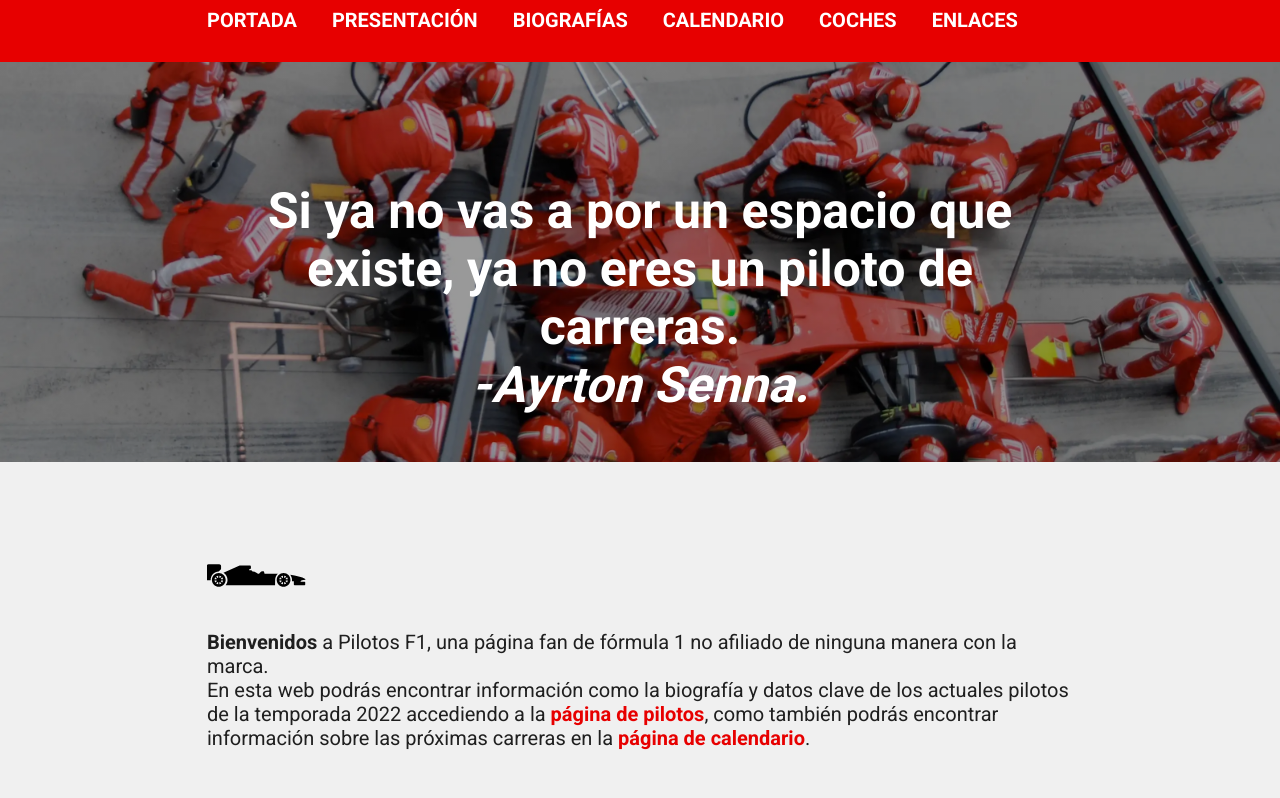
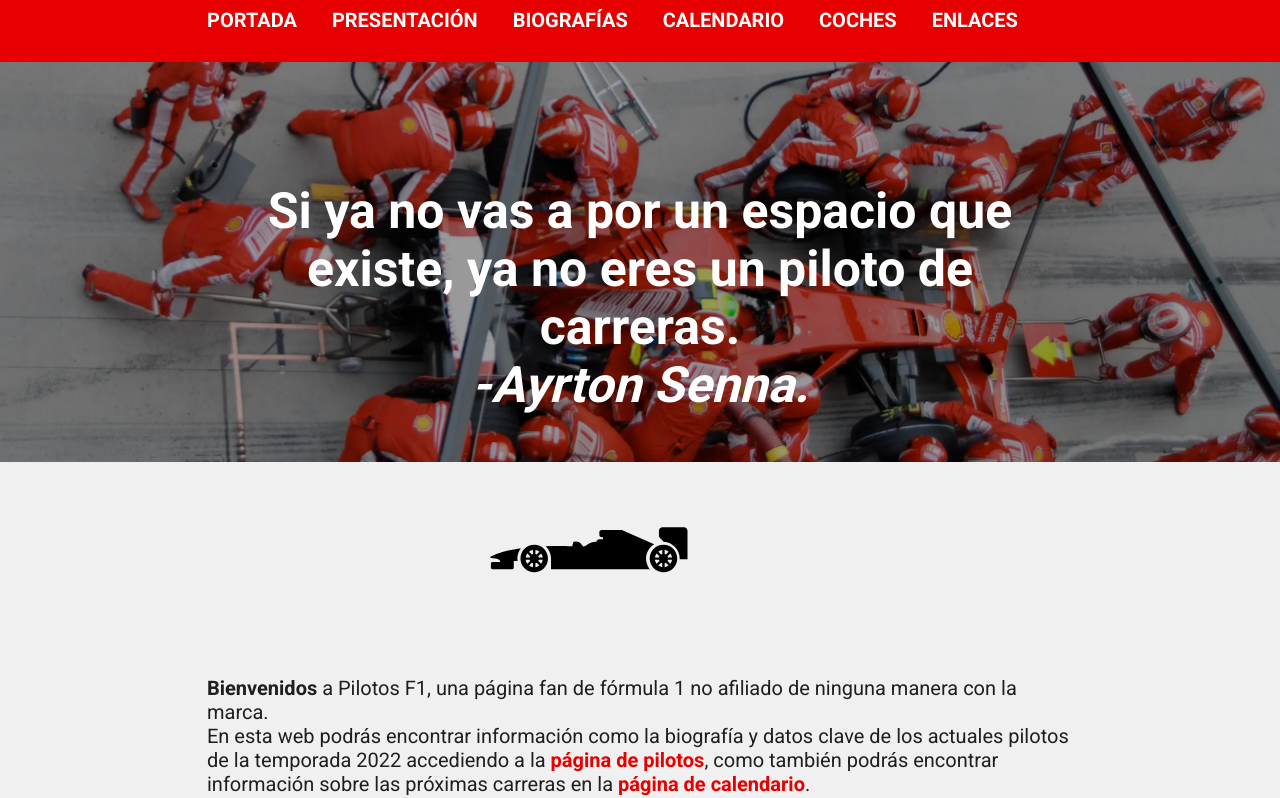
Before and after one commit to robertocurran/pilotosF1, a website built with Parcel: page src/presentacion.html in a window 1280 px wide. Shown: the part 165-963 px from the top of the page. Built offline with nearby package versions, Linux system fonts and the light colour scheme.

Commit message:
animación SVG en página de presentación

```diff
--- a/src/presentacion.html
+++ b/src/presentacion.html
@@ -66,11 +66,53 @@
             </section>
 
             <div class="container">
-                <img
+                <svg
                     id="coche_animado"
-                    src="img/car-of-formula-1-svgrepo-com.svg"
                     alt="Imagen vectorial de coche moviéndose de izquierda a derecha."
-                />
+                >
+                    <path
+                        class="car_tyre"
+                        d="M22.106,46.936c-3.79,0-6.866,3.071-6.866,6.866c0,0.293,0.024,0.58,0.062,0.862c0.426,3.386,3.307,6.003,6.805,6.003
+                    c3.598,0,6.54-2.761,6.839-6.279c0.017-0.194,0.03-0.389,0.03-0.586C28.976,50.008,25.9,46.936,22.106,46.936z M18.667,51.213
+                    l1.402,1.4c-0.109,0.188-0.196,0.391-0.249,0.605h-1.975C17.947,52.469,18.234,51.789,18.667,51.213z M17.839,54.407h1.988
+                    c0.057,0.212,0.139,0.412,0.25,0.598l-1.404,1.402C18.239,55.836,17.944,55.152,17.839,54.407z M21.512,58.067
+                    c-0.742-0.102-1.419-0.395-1.99-0.824l1.396-1.398c0.182,0.107,0.385,0.186,0.594,0.24V58.067z M21.512,51.516
+                    c-0.214,0.057-0.417,0.144-0.606,0.254l-1.396-1.398c0.573-0.438,1.256-0.726,2.003-0.83L21.512,51.516L21.512,51.516z
+                     M22.701,49.542c0.751,0.104,1.433,0.393,2.007,0.831l-1.397,1.397c-0.188-0.11-0.393-0.197-0.609-0.254L22.701,49.542
+                    L22.701,49.542z M22.701,58.067v-1.98c0.212-0.057,0.412-0.135,0.598-0.244l1.395,1.4C24.123,57.674,23.446,57.965,22.701,58.067z
+                     M25.547,56.411l-1.407-1.408c0.107-0.185,0.198-0.382,0.255-0.596h1.972C26.263,55.152,25.982,55.84,25.547,56.411z
+                     M24.395,53.219c-0.053-0.215-0.139-0.418-0.247-0.605l1.4-1.4c0.435,0.575,0.721,1.256,0.823,2.006H24.395L24.395,53.219z"
+                    />
+                    <path
+                        d="M78.029,53.801c0-3.049,1.638-5.717,4.072-7.19l-16.177-7.166H55.775c-0.604,0-1.094,0.49-1.094,1.095v1.438
+                    c0,0.604,0.489,1.095,1.094,1.095h0.72v0.997h-1.841c-0.579,0-1.096,0.371-1.277,0.921L53.23,45.43
+                    c-3.351-0.271-4.945,2.294-6.62,2.294l-1.131-1.361c-0.674-0.813-1.706-1.241-2.758-1.144c-0.32,0.03-0.661,0.094-1.008,0.211
+                    l-0.635,2.294c0,0-5.759-0.335-13.245-0.066c1.648,1.537,2.687,3.72,2.687,6.146c0,0.24,0.039,5.32,0.039,5.32h49.383
+                    c-0.976-1.188-1.637-2.648-1.84-4.266C78.055,54.485,78.029,54.135,78.029,53.801z"
+                    />
+                    <path
+                        d="M13.695,53.801c0-1.928,0.659-3.699,1.753-5.12C9.664,49.487,4.044,50.83,0,53.047c0,1.176,5.168,0.019,5.168,2.448H1.181
+                    c-0.402,0-0.728,0.325-0.728,0.728v2.172c0,0.402,0.325,0.729,0.728,0.729h9.969c0.403,0,0.729-0.326,0.729-0.729v-3.354h1.922
+                    c-0.009-0.062-0.024-0.121-0.032-0.185C13.72,54.485,13.695,54.135,13.695,53.801z"
+                    />
+                    <path
+                        d="M96.938,38.084H86.284c-1.003,0-1.815,0.812-1.815,1.814v2.376c0,0.48,0.191,0.942,0.531,1.282l1.855,1.854
+                    c4.446,0.218,8,3.893,8,8.391c0,0.111-0.012,0.224-0.017,0.334h3.912V39.899C98.752,38.896,97.939,38.084,96.938,38.084z"
+                    />
+                    <path
+                        class="car_tyre"
+                        d="M86.74,46.936c-3.79,0-6.866,3.071-6.866,6.866c0,0.293,0.024,0.58,0.062,0.862c0.426,3.386,3.308,6.003,6.806,6.003
+                    c3.598,0,6.54-2.761,6.84-6.279c0.017-0.194,0.028-0.389,0.028-0.586C93.609,50.008,90.535,46.936,86.74,46.936z M83.302,51.213
+                    l1.401,1.4c-0.109,0.188-0.195,0.391-0.249,0.605h-1.976C82.581,52.469,82.868,51.789,83.302,51.213z M82.473,54.407h1.988
+                    c0.057,0.212,0.139,0.412,0.25,0.598l-1.404,1.402C82.873,55.836,82.578,55.152,82.473,54.407z M86.146,58.067
+                    c-0.742-0.102-1.42-0.395-1.99-0.824l1.396-1.396c0.183,0.106,0.386,0.185,0.595,0.24V58.067z M86.146,51.516
+                    c-0.215,0.057-0.418,0.144-0.606,0.254l-1.396-1.398c0.572-0.438,1.256-0.726,2.004-0.83v1.975H86.146z M87.335,49.542
+                    c0.751,0.104,1.433,0.393,2.007,0.831l-1.396,1.397c-0.188-0.11-0.393-0.197-0.609-0.254L87.335,49.542L87.335,49.542z
+                     M87.335,58.067v-1.98c0.212-0.057,0.412-0.135,0.599-0.244l1.396,1.4C88.758,57.674,88.08,57.965,87.335,58.067z M90.182,56.411
+                    l-1.408-1.408c0.107-0.185,0.199-0.382,0.256-0.596h1.972C90.896,55.152,90.616,55.84,90.182,56.411z M89.029,53.219
+                    c-0.055-0.215-0.139-0.418-0.248-0.605l1.4-1.4c0.435,0.575,0.721,1.256,0.822,2.006H89.029L89.029,53.219z"
+                    />
+                </svg>
             </div>
 
             <section>
--- a/src/styles.css
+++ b/src/styles.css
@@ -278,7 +278,10 @@
 }
 
 #coche_animado {
-    transform: scaleX(-1);
+    transform-origin: 100% 50%;
+    transform: scale(2, 2) translate(50%, 0);
+    display: block;
+    margin: auto;
 }
 
 @keyframes ruedas {
@@ -286,15 +289,17 @@
         transform: rotate(0deg);
     }
     50% {
-        transform: rotate(180deg);
+        transform: rotate(-180deg);
     }
     100% {
         transform: rotate(360deg);
     }
 }
 
-#front_tyre {
+.car_tyre {
     animation-name: ruedas;
+    transform-origin: center;
+    transform-box: fill-box;
     animation-duration: 0.5s;
     animation-iteration-count: infinite;
     animation-timing-function: linear;
@@ -329,6 +334,14 @@
         background-size: cover;
         min-height: 400px;
         margin-bottom: 3em;
+    }
+
+    #coche_animado {
+        transform-origin: -20% 50%;
+        transform: scale(2);
+        display: block;
+        margin-left: auto;
+        margin-right: auto;
     }
 }
 #presentacion-img > * {
```
